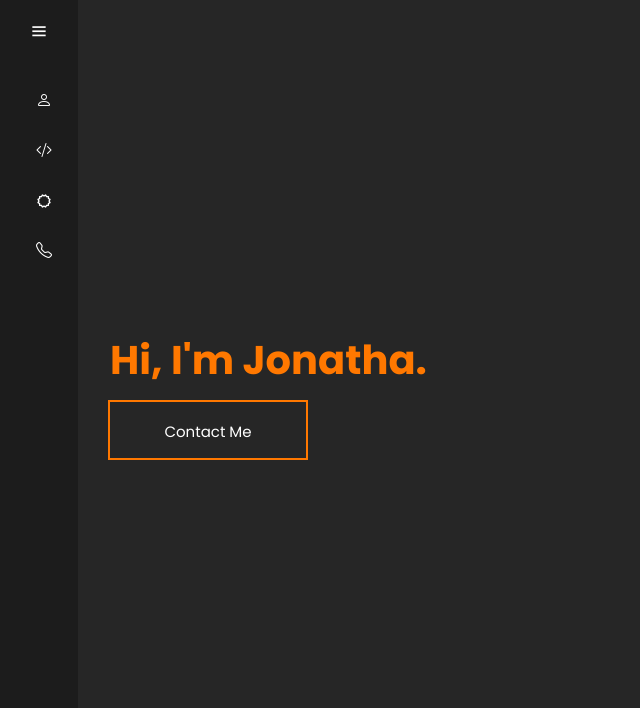
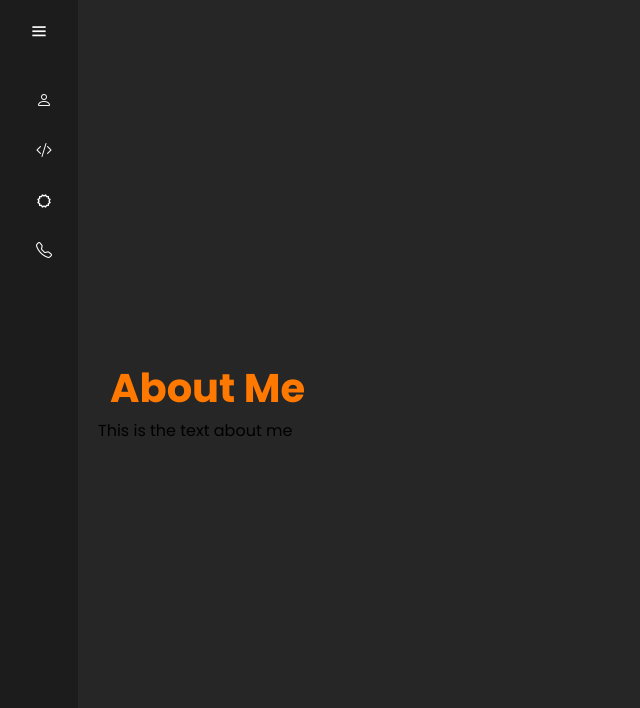
Before and after one commit to jonathatbusiness/JonathaT-Portfolio, a plain HTML site: page index.html in a window 1280 px wide. Both pictures are taken after a click on the link "About Me". Shown: the top 708 px of the page, without its empty margins (0-640 px from the left). Drawn offline with nearby package versions, Linux system fonts and the light colour scheme.

Commit message:
first change javascript codes

```diff
--- a/assets/css/style.scss
+++ b/assets/css/style.scss
@@ -212,6 +212,8 @@ body {
   justify-content: center;
   height: 100%;
   padding: 20px;
+  transition-delay: 250ms;
+  transition: all 0.5s ease;
 }
 
 .sidebar.active ~ .home_content {
@@ -224,6 +226,8 @@ body {
   font-weight: bold;
   color: #ff7800;
   margin: 12px;
+  transition-delay: 250ms;
+  transition: all 0.5s ease;
 }
 
 .btnContainer {
@@ -233,6 +237,8 @@ body {
   border: #ff7800 solid 2px;
   text-align: center;
   margin: 10px 0;
+  transition-delay: 250ms;
+  transition: all 0.5s ease;
 }
 
 .btnContactme {
--- a/assets/script/script.js
+++ b/assets/script/script.js
@@ -8,6 +8,8 @@ btn.onclick = function () {
 };
 
 //Sessions
+
+//HomeDefault
 const homeContent = new Sessions("Hi, I'm Jonatha.", "Contact Me");
 
 const homeSession = `
@@ -17,6 +19,22 @@ const homeSession = `
                 <div class="btnContainer"><span class="btnText">${homeContent.sessionButton}</span></div>
 `;
 
-const main = document.querySelector(".maincontent");
+const mainHome = document.querySelector(".maincontent");
 
-main.innerHTML = homeSession;
+mainHome.innerHTML = homeSession;
+
+//AboutMe
+
+document.querySelector("#aboutJon").addEventListener("click", aboutJon);
+
+function aboutJon() {
+  const aboutMe = new Sessions("", "", "About Me", "This is the text about me");
+  const aboutMeSession = `
+  <header><span class="titleHome">${aboutMe.sessionTitle}</span></header>
+              <div class="description">
+              <p>${aboutMe.sessionDescription}</p>
+              </div>
+  `;
+  const mainAbout = document.querySelector(".maincontent");
+  mainAbout.innerHTML = aboutMeSession;
+}
--- a/index.html
+++ b/index.html
@@ -32,7 +32,7 @@
         </div>
         <ul class="nav_list">
             <li>
-                <a href="#">
+                <a href="#" id="aboutJon">
                     <i class="bi bi-person"></i>
                     <span class="links_name">About Me</span>
                 </a>
@@ -88,7 +88,7 @@
     <div class="home_content">
         <div class="maincontent">
 
-
+            <!--Content-->
 
         </div></a>
     </div>
```
Also changed, not shown: assets/css/style.css, 1 other file.
